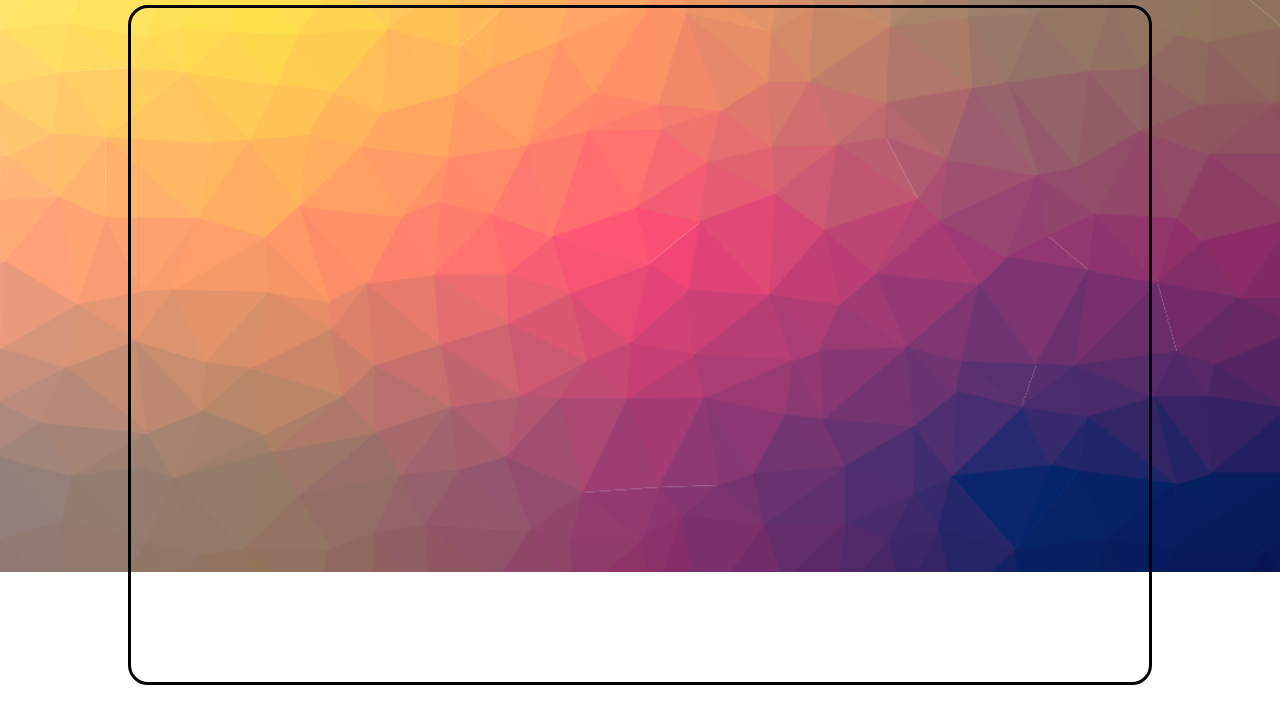
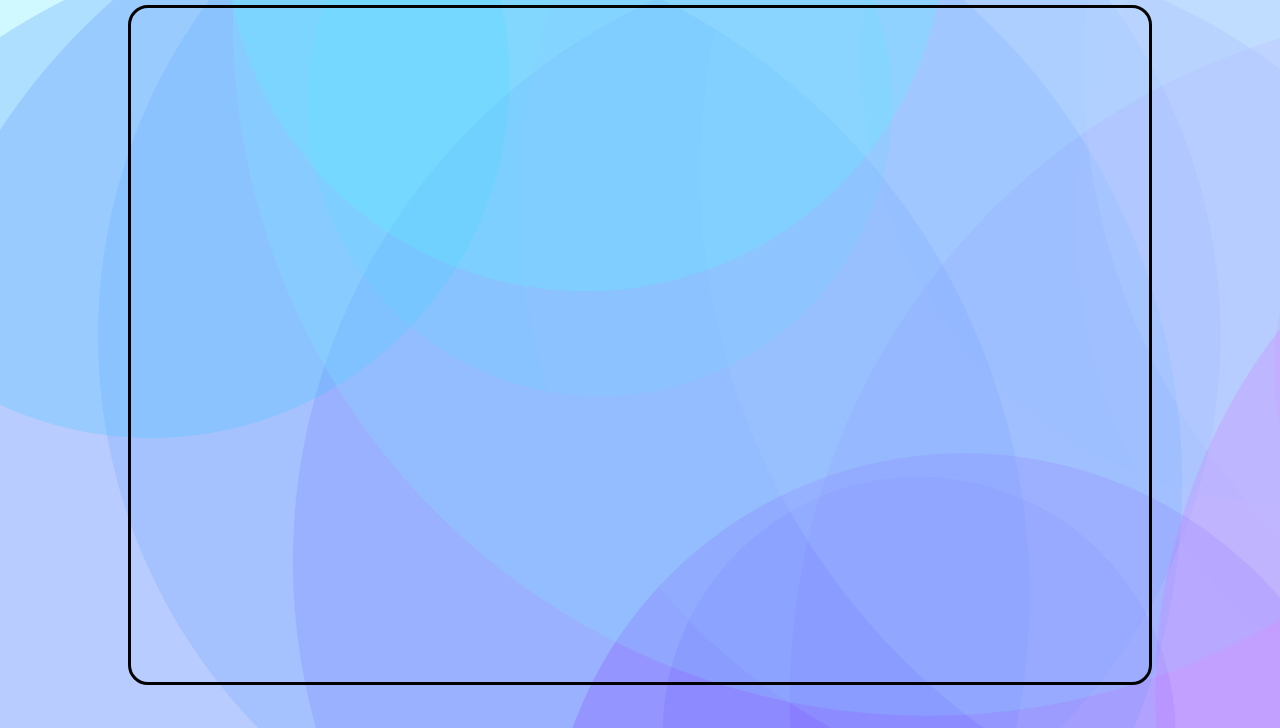
Before and after one commit to AkzhigitovOlzhas/Giphy-API, a plain HTML site: page index.html in a window 1280 px wide. Shown: the part 72-800 px from the top of the page. Drawn offline with Linux system fonts and the light colour scheme.

Commit message:
some updates

```diff
--- a/css/index.css
+++ b/css/index.css
@@ -9,7 +9,11 @@ body {
     background: url("../img/background.png") no-repeat;
     background-size: 100%;
 }
-
+@media(max-width: 1550px) {
+    body {
+        background: url("../img/bg2.png") no-repeat;
+    }
+}
 .container {
     width: 80%;
     margin: 0 auto;
```
Also changed, not shown: img/bg2.png (added).
